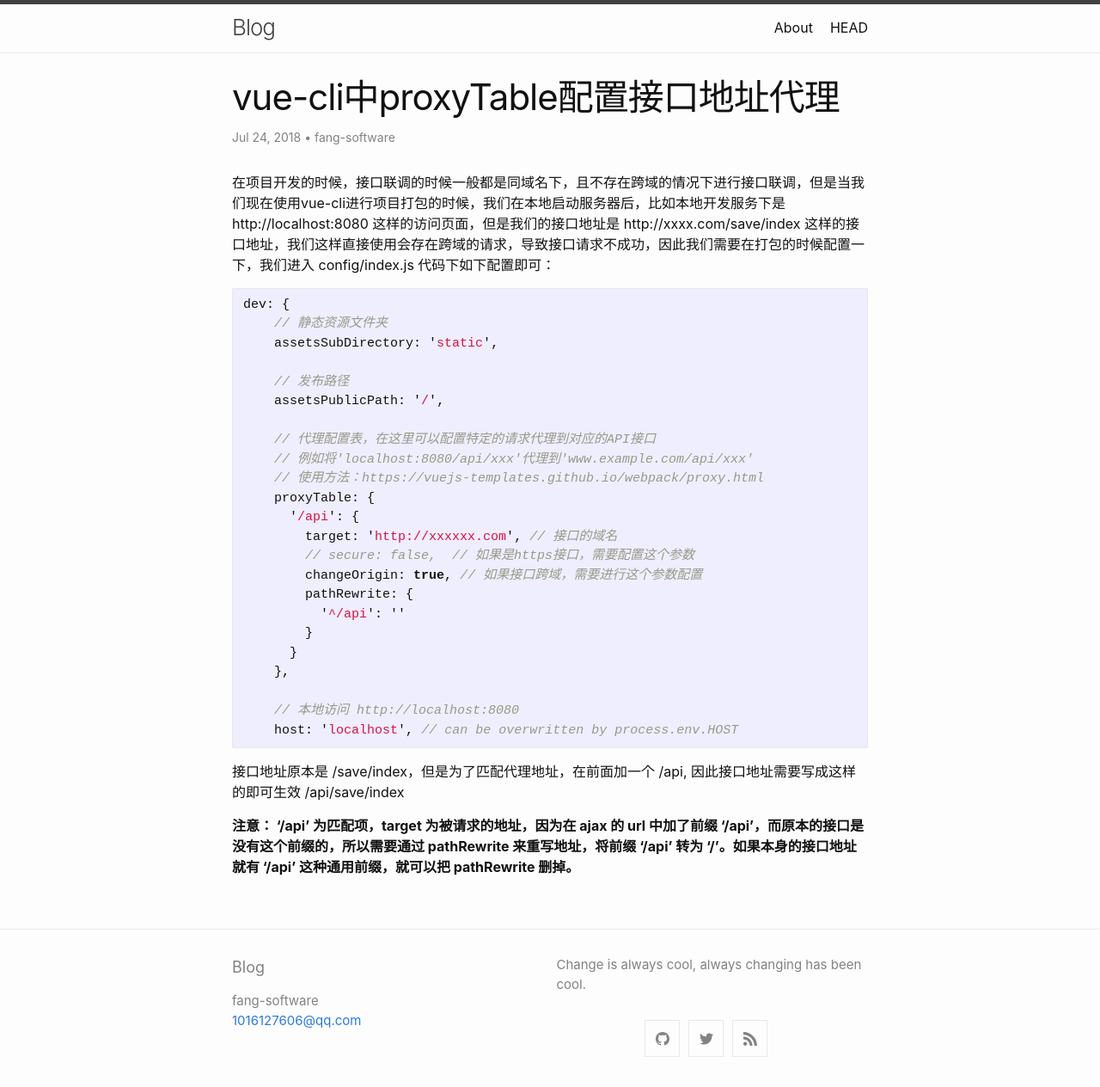
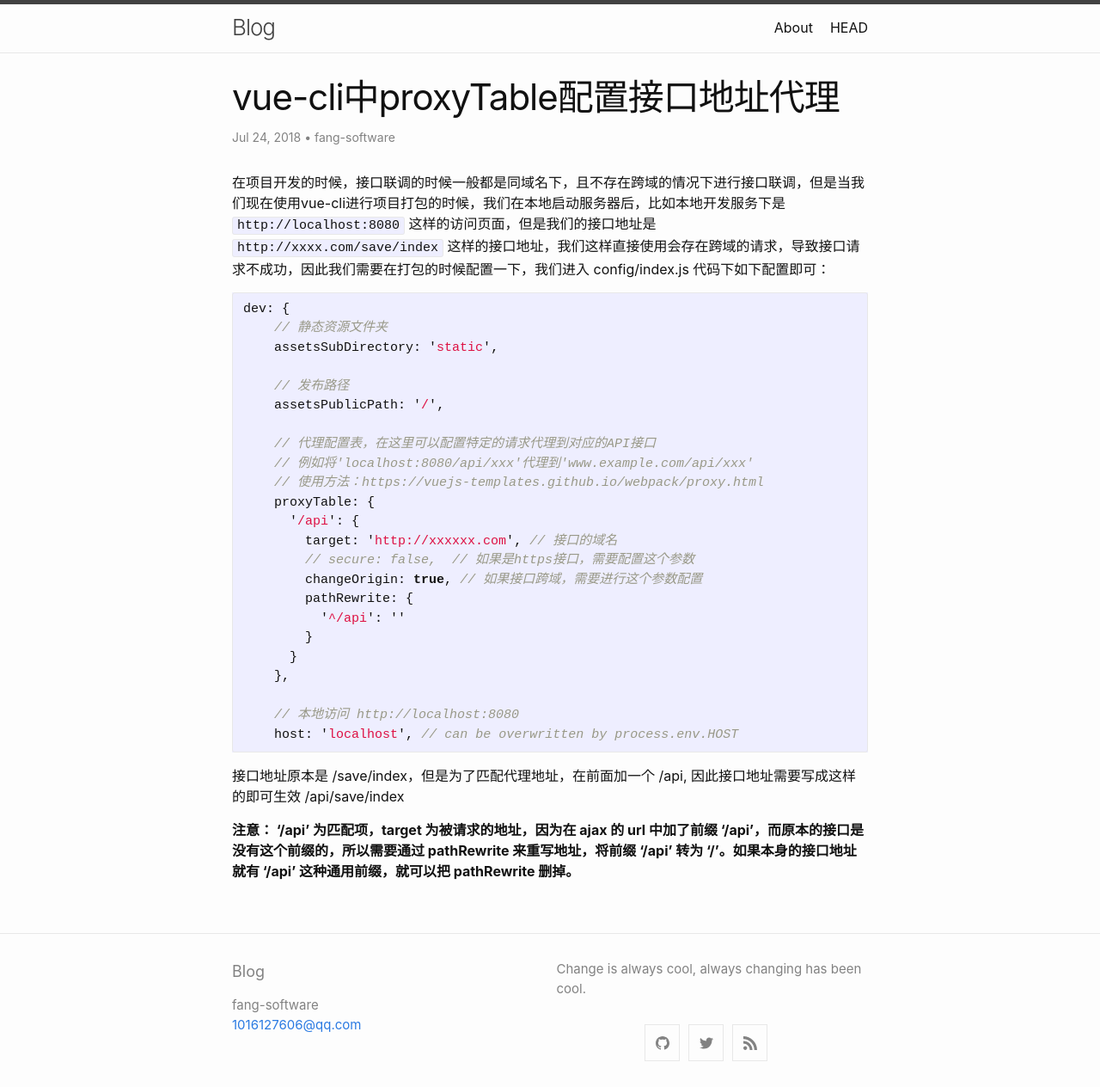
Before and after one commit to fang-software/fang-software.github.io, a Jekyll site: the page built from _posts/2018-07-24-vue-cli中proxyTable配置接口地址代理.md, in a window 1280 px wide. Shown: the whole page at 86% size. Built offline with Jekyll 4.4.1, drawn with Linux system fonts in a browser that asks for light colours.

Commit message:
。。。

````diff
--- a/_posts/2018-07-24-vue-cli中proxyTable配置接口地址代理.md
+++ b/_posts/2018-07-24-vue-cli中proxyTable配置接口地址代理.md
@@ -7,7 +7,7 @@ meta: "vue"
 date: 2018-07-24
 ---
 
-在项目开发的时候，接口联调的时候一般都是同域名下，且不存在跨域的情况下进行接口联调，但是当我们现在使用vue-cli进行项目打包的时候，我们在本地启动服务器后，比如本地开发服务下是 http://localhost:8080 这样的访问页面，但是我们的接口地址是 http://xxxx.com/save/index 这样的接口地址，我们这样直接使用会存在跨域的请求，导致接口请求不成功，因此我们需要在打包的时候配置一下，我们进入 config/index.js 代码下如下配置即可：
+在项目开发的时候，接口联调的时候一般都是同域名下，且不存在跨域的情况下进行接口联调，但是当我们现在使用vue-cli进行项目打包的时候，我们在本地启动服务器后，比如本地开发服务下是 `http://localhost:8080` 这样的访问页面，但是我们的接口地址是 `http://xxxx.com/save/index` 这样的接口地址，我们这样直接使用会存在跨域的请求，导致接口请求不成功，因此我们需要在打包的时候配置一下，我们进入 config/index.js 代码下如下配置即可：
 ``` js
 dev: {
     // 静态资源文件夹
````
